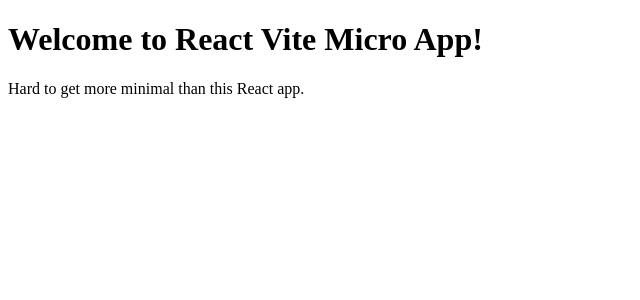
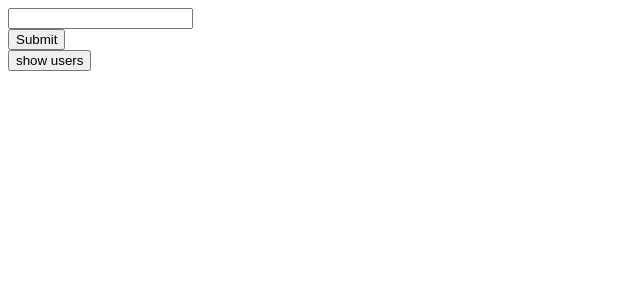
Before and after one commit to 0liverKot/Enable, a React (Vite) app in the folder Client/enable/: page / in a window 1280 px wide. Shown: the top 300 px of the page, without its empty margins (0-640 px from the left). Built offline with nearby package versions, Linux system fonts and the light colour scheme.

Commit message:
demo page to test connecting frontend and backend

```diff
--- a/Client/enable/src/User.jsx
+++ b/Client/enable/src/User.jsx
@@ -1,25 +1,53 @@
-import React from "react";
+import React, { Fragment, useEffect, useState } from "react";
 
 const User = () => {
 
     const[name, setName] = useState('');
+    const[users, setUsers] = useState([])
+
 
     const handleSubmit = (event) => {
-        if(event.target.value != name) {
-            setName(event.target.value)
-        }
+        event.preventDefault() // prevent default behaviour, done to prevent refreshing on submission
+        console.log(name)
+
+        const user = {name}
+
+        fetch("http://localhost:8080/users", {
+            method: "POST",
+            headers: {"Content-Type": "application/json"},
+            body: JSON.stringify(user)
+
+        }).then(() => {
+            console.log("User: " + name + " added")
+        })
+    }
+
+    const handleShowUsers = (event) => {
+
+        fetch("http://localhost:8080/users/getall")
+        .then(response => response.json())
+        .then((result) => {
+            setUsers(result);
+            console.log(users);
+        })
     }
 
     return(
-    <Container>
+    <Fragment>
     <form onSubmit={handleSubmit}>
-        <input type="text" id="name-input" value={name}></input><br></br>
-        <input type="submit" value="Submit"></input><br></br>
+        <input type="text" id="name-input" defaultValue={name} onChange={(e) => setName(e.target.value)}></input><br></br>
+        <input type="Submit" defaultValue="Submit"></input><br></br>
     </form>
 
-    {name}
+    <button onClick={handleShowUsers}>show users</button>
 
-    </Container>
+    <ol>
+        {users.map((user) => {
+            return <li key={user.id}>{user.name}</li>
+        })}
+    </ol>
+
+    </Fragment>
     );
 };
 
--- a/Client/enable/src/index.jsx
+++ b/Client/enable/src/index.jsx
@@ -3,4 +3,4 @@
 import App from "./App";
 import User from "./User";
 
-createRoot(document.getElementById('root')).render(<App/>)
+createRoot(document.getElementById('root')).render(<User/>)
```
Also changed, not shown: 2 other files (tests, documents, lock files or other folders).
